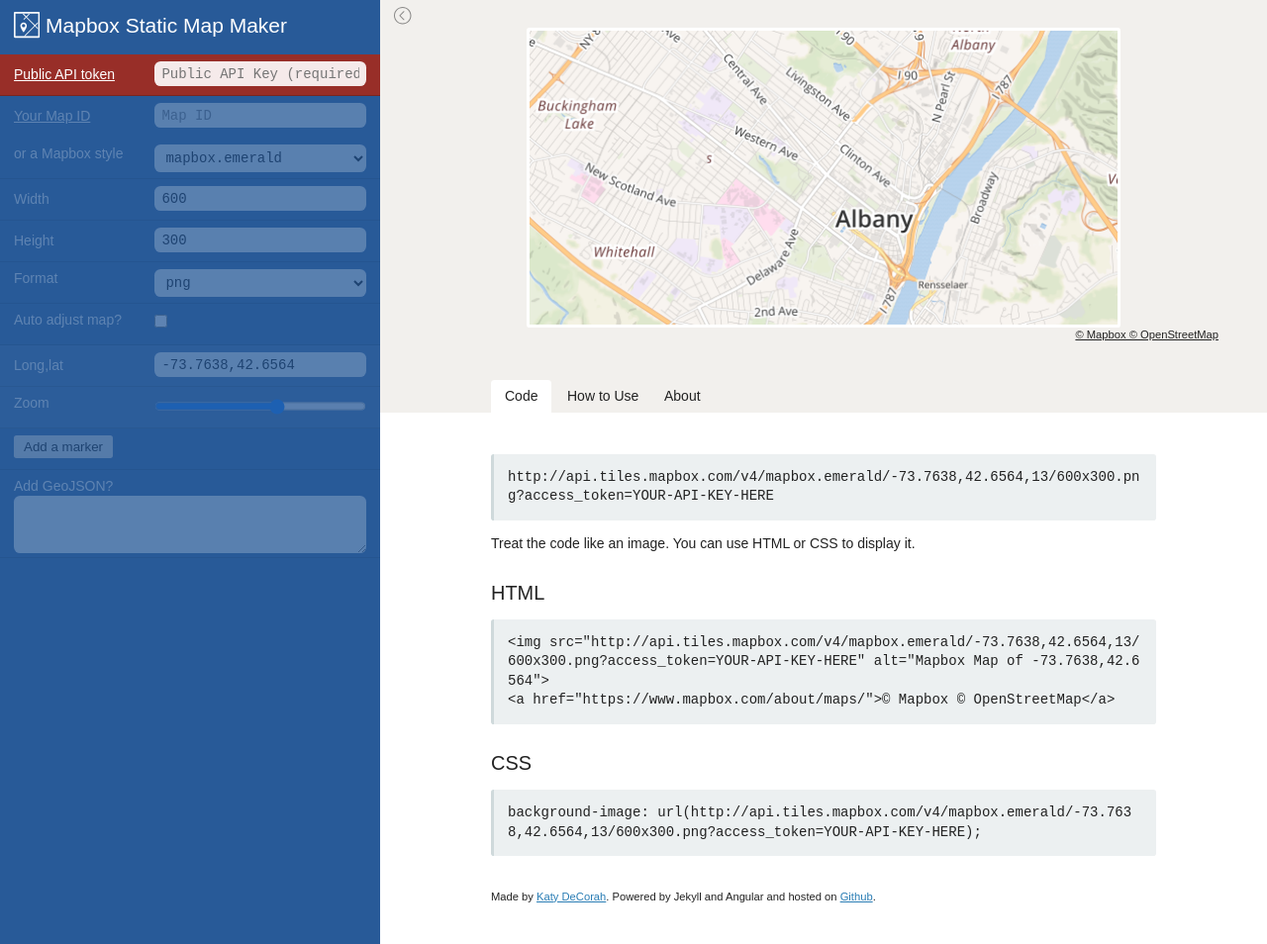
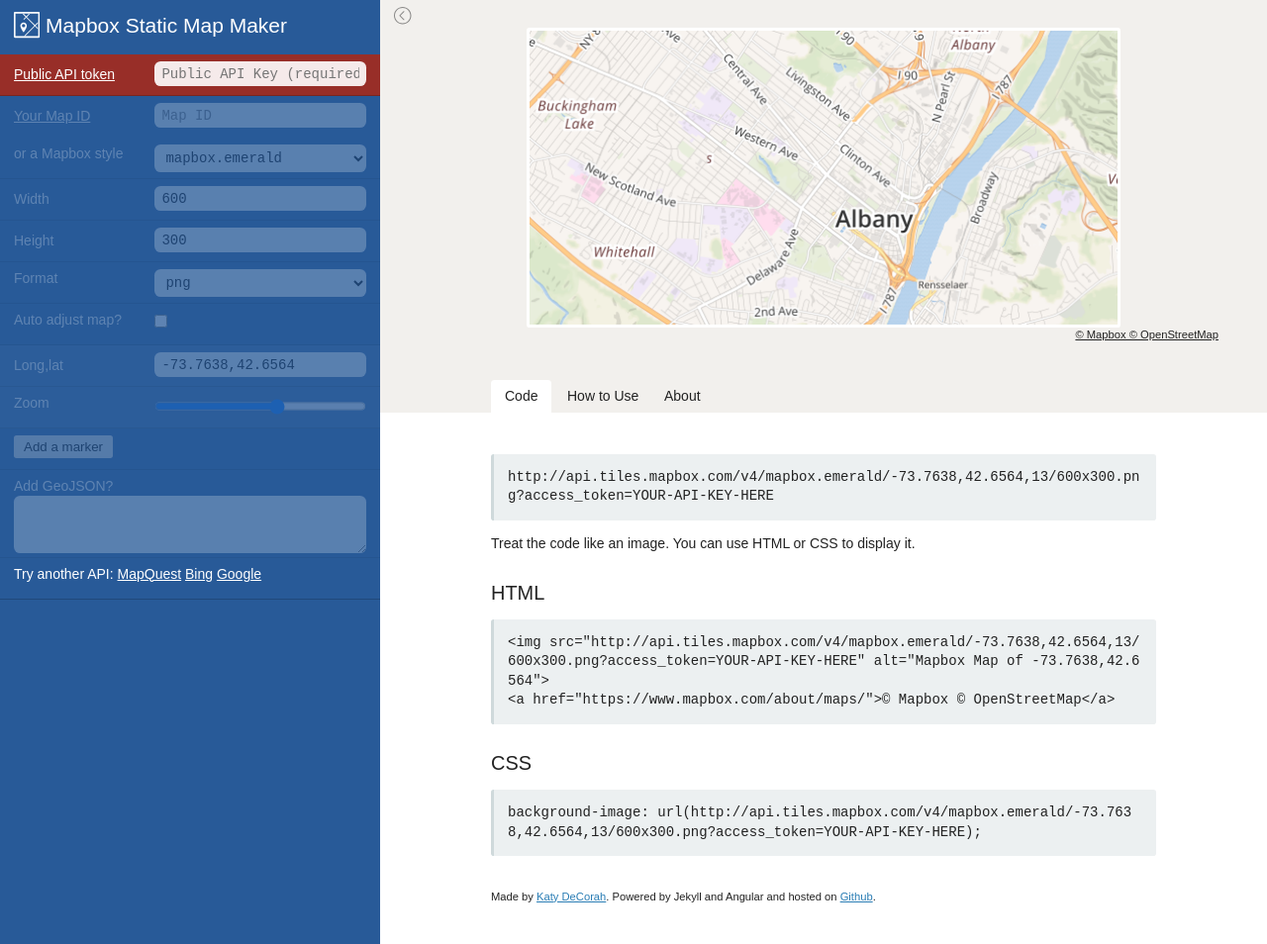
Before and after one commit to katydecorah/staticmapmaker, a Jekyll site: the page built from mapbox/index.html, in a window 1280 px wide and 954 px high. Shown: the whole window at 99% size. Built offline with Jekyll 4.4.1, drawn with Linux system fonts in a browser that asks for light colours; nearby versions of some CDN libraries.

Commit message:
adds other api links

```diff
--- a/_layouts/page.html
+++ b/_layouts/page.html
@@ -12,6 +12,7 @@
 <div class="container">
 <form>
 {% include controls/{{ page.title | downcase }}.html %}
+<div class="form-group">Try another API: {% for api in site.pages %}{% if api.title and api.title != page.title %}<a href="{{api.url}}" class='api-link'>{{api.title}}</a> {% endif %}{% endfor %}</div>
 </form>
 </div><!-- /container -->
 </div><!-- /controls -->
```
